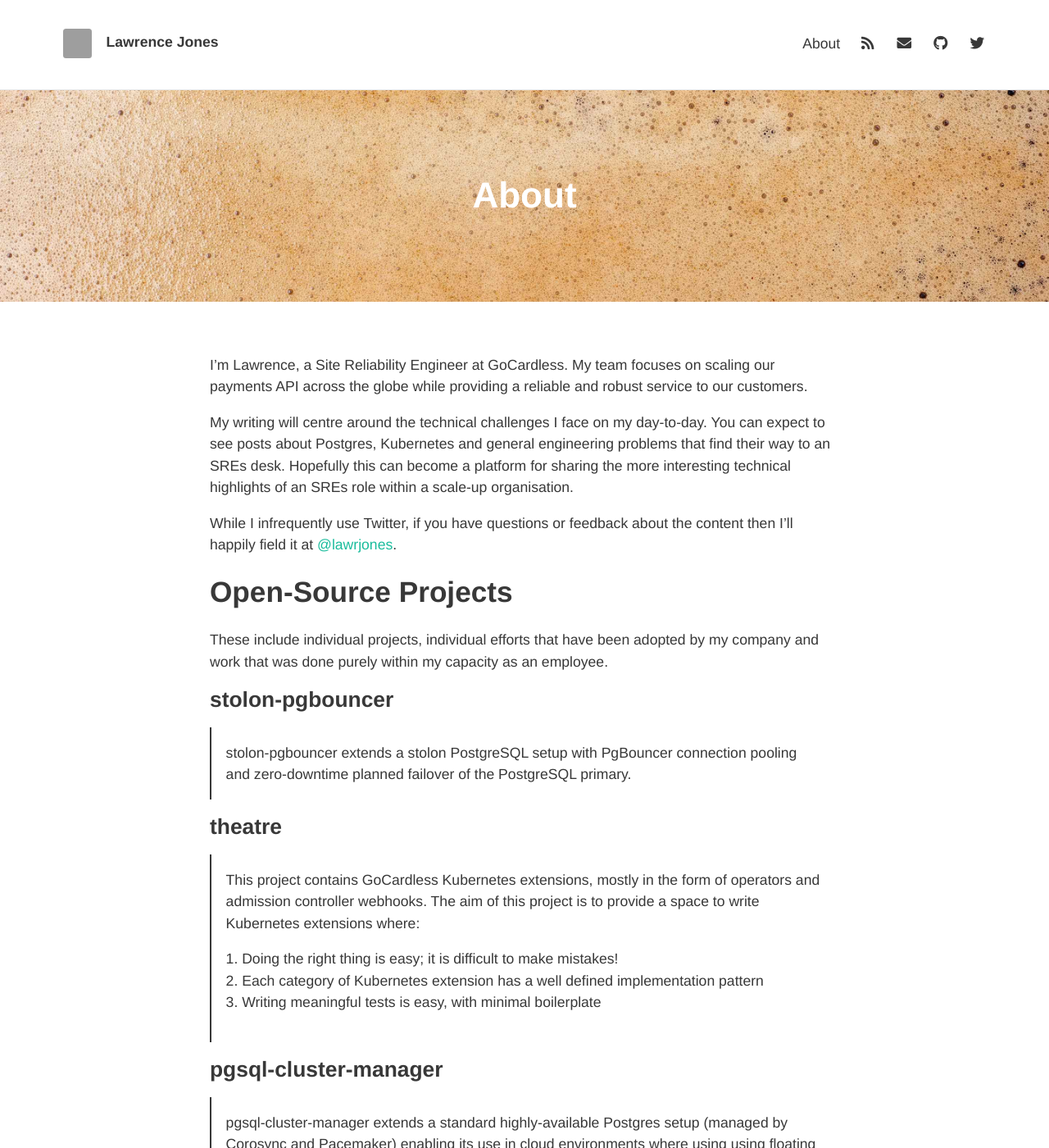
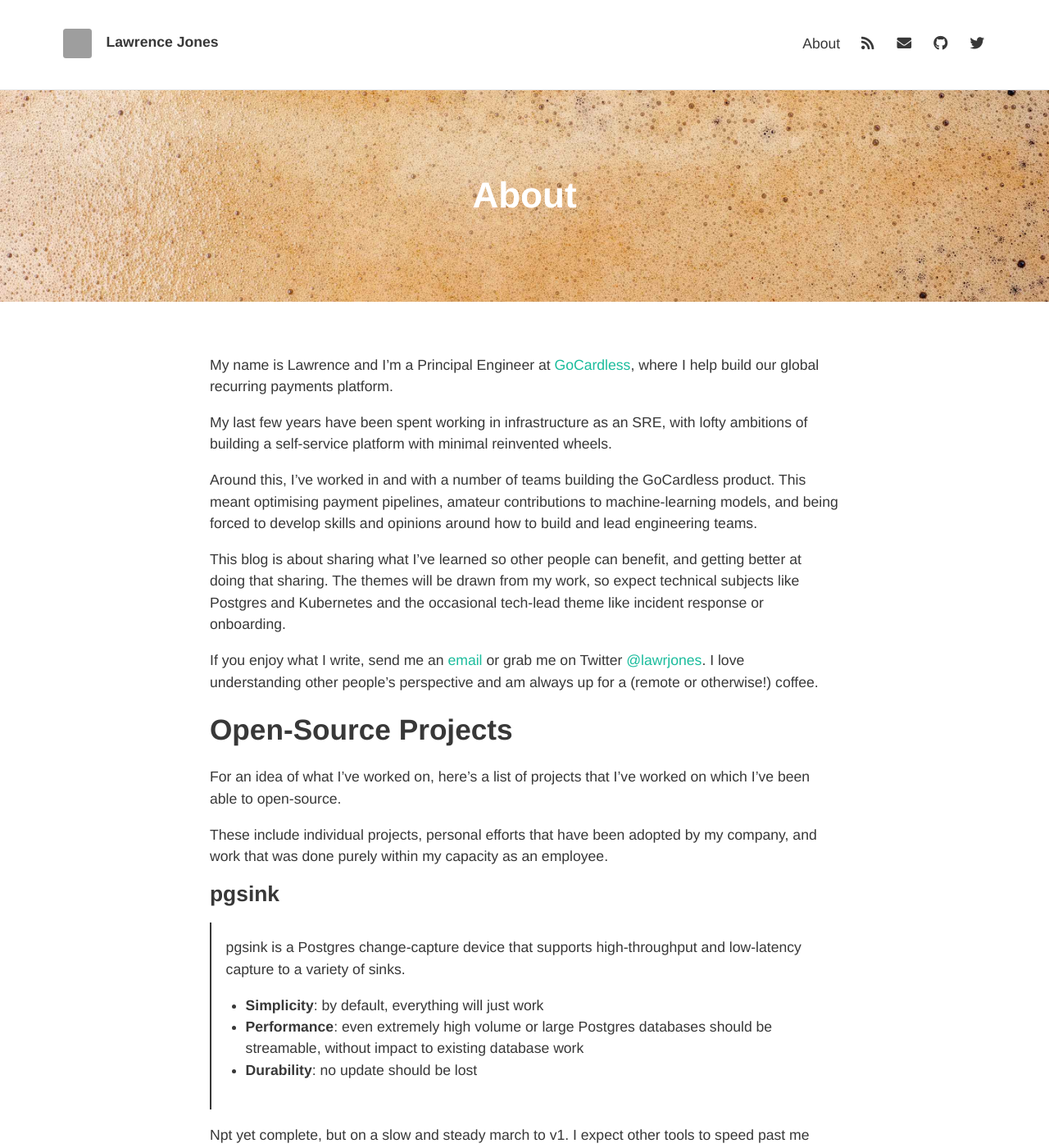
Before and after one commit to samstarling/blog.lawrencejones.dev, a Jekyll site: the page built from about.md, in a window 1280 px wide and 1400 px high. Shown: the whole window at 82% size. Built offline with Jekyll 4.4.1, drawn with Linux system fonts in a browser that asks for light colours; nearby versions of some CDN libraries; some web fonts are replaced; some of the changed text lies outside the part shown; grey boxes are pictures that could not be loaded.

Commit message:
about.md

```diff
--- a/about.md
+++ b/about.md
@@ -5,24 +5,54 @@ permalink: /about/
 feature-img: assets/images/feature-espressocrema.jpg
 ---
 
-I'm Lawrence, a Site Reliability Engineer at GoCardless. My team focuses on
-scaling our payments API across the globe while providing a reliable and robust
-service to our customers.
+[gocardless]: https://gocardless.com/
+[me@twitter]: https://www.twitter.com/lawrjones
+[me@mailto]: mailto:lawrjone@gmail.com?subject=Hey!
 
-My writing will centre around the technical challenges I face on my day-to-day.
-You can expect to see posts about Postgres, Kubernetes and general engineering
-problems that find their way to an SREs desk. Hopefully this can become a
-platform for sharing the more interesting technical highlights of an SREs role
-within a scale-up organisation.
+My name is Lawrence and I'm a Principal Engineer at [GoCardless][gocardless],
+where I help build our global recurring payments platform.
 
-While I infrequently use Twitter, if you have questions or feedback about the
-content then I'll happily field it at
-[@lawrjones](https://www.twitter.com/lawrjones).
+My last few years have been spent working in infrastructure as an SRE, with
+lofty ambitions of building a self-service platform with minimal reinvented
+wheels.
+
+Around this, I've worked in and with a number of teams building the GoCardless
+product. This meant optimising payment pipelines, amateur contributions to
+machine-learning models, and being forced to develop skills and opinions around
+how to build and lead engineering teams.
+
+This blog is about sharing what I've learned so other people can benefit, and
+getting better at doing that sharing. The themes will be drawn from my work, so
+expect technical subjects like Postgres and Kubernetes and the occasional
+tech-lead theme like incident response or onboarding.
+
+If you enjoy what I write, send me an [email][me@mailto] or grab me on Twitter
+[@lawrjones][me@twitter]. I love understanding other people's perspective and am
+always up for a (remote or otherwise!) coffee.
 
 ## Open-Source Projects
 
-These include individual projects, individual efforts that have been adopted by
-my company and work that was done purely within my capacity as an employee.
+For an idea of what I've worked on, here's a list of projects that I've worked
+on which I've been able to open-source.
+
+These include individual projects, personal efforts that have been adopted by my
+company, and work that was done purely within my capacity as an employee.
+
+### [pgsink](https://github.com/lawrencejones/pgsink)
+
+> pgsink is a Postgres change-capture device that supports high-throughput and
+> low-latency capture to a variety of sinks.
+>
+> - **Simplicity**: by default, everything will just work
+> - **Performance**: even extremely high volume or large Postgres databases should
+>   be streamable, without impact to existing database work
+> - **Durability**: no update should be lost
+
+Npt yet complete, but on a slow and steady march to v1. I expect other tools to
+speed past me before I ever get there, but I'll only make this public when it's
+really worth considering using.
+
+Watch this space!
 
 ### [stolon-pgbouncer](https://github.com/gocardless/stolon-pgbouncer)
 
```
